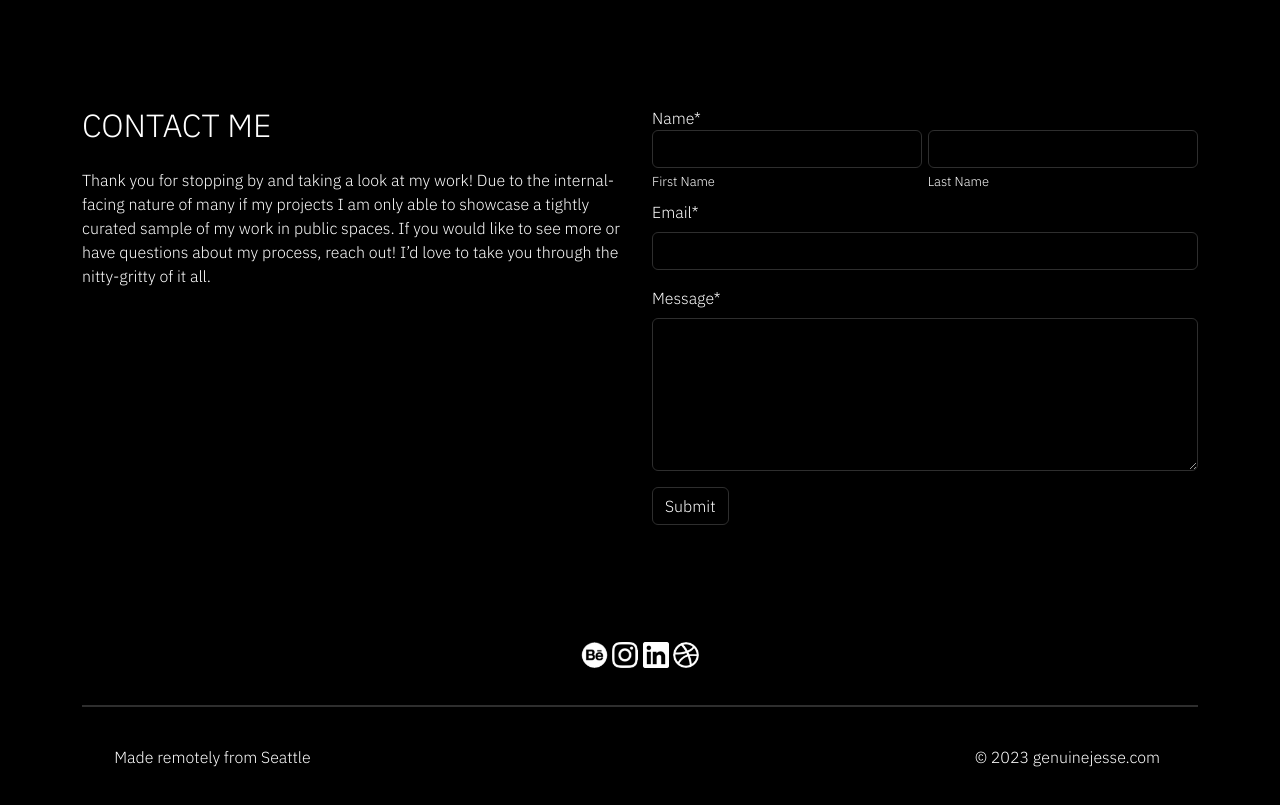
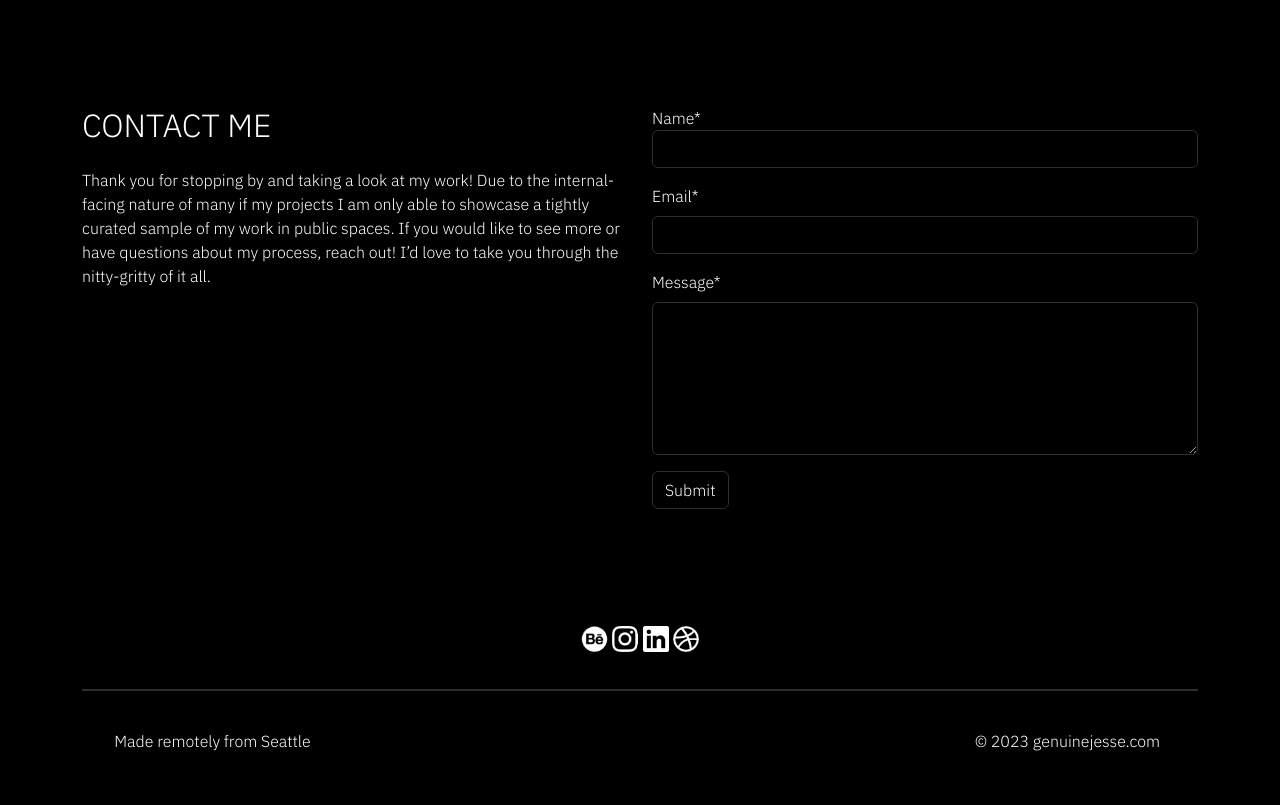
Before and after one commit to Meyer-and-Moon-Enterprises/moon-portfolio, a Next.js app: page /about in a window 1280 px wide. Shown: the part 940-1745 px from the top of the page. Built offline with nearby package versions, Linux system fonts and the light colour scheme.

Commit message:
we got updates

```diff
--- a/src/components/About.js
+++ b/src/components/About.js
@@ -2,12 +2,9 @@ import { Container, Row, Col } from 'react-bootstrap';
 
 export default function AboutComponent () {
   return (
-    <Container
-      className={`blackBackground h-100`}
-      fluid
-    >
+    <Container className={`blackBackground h-100`} fluid>
       <Container>
-        <Row className={`spacer`}></Row>
+        <Row className={`spacer`} />
         <Row className={`pt-3 pb-5`}>
           <Col className='d-flex flex-column justify-content-between'>
             <Row>
@@ -24,12 +21,7 @@ export default function AboutComponent () {
             </Row>
             <Row className='d-flex flex-row justify-content-between flex-grow-1 align-items-center'>
               <Col className='d-flex justify-content-between flex-row'>
-                <div
-                  className={``}
-                  style={{
-                    borderTop: '2px solid #2e2e2e',
-                    width: '40%',
-                  }}
+                <div className={``} style={{borderTop: '2px solid #2e2e2e', width: '40%',}}
                   >
                   <p className='pt-3 h6'>MY SKILL SET</p>
                   <ul className='list-unstyled pt-3'>
@@ -45,13 +37,7 @@ export default function AboutComponent () {
                     <li>Cross-functional team leadership Facilitation</li>
                   </ul>
                 </div>
-                <div
-                  className={``}
-                  style={{
-                    borderTop: '2px solid #2e2e2e',
-                    width: '40%',
-                  }}
-                  >
+                <div className={``} style={{borderTop: '2px solid #2e2e2e', width: '40%',}}>
                   <p className='pt-3 h6'>INTERESTS</p>
                   <ul className='list-unstyled pt-3'>
                     <li>Psychology</li>
@@ -77,7 +63,7 @@ export default function AboutComponent () {
             </div>
           </Col>
         </Row>
-        <Row className={`spacer`}></Row>
+        <Row className={`spacer`} />
         <Row className='pt-5'>
           <Col>
             <p className='h2'>CONTACT ME</p>
@@ -93,73 +79,18 @@ export default function AboutComponent () {
           <Col>
             <form>
               <label className={``}>Name*</label>
-              <div className='d-flex justify-content-between'>
-                <div
-                  className={``}
-                  style={{width: '49.5%'}}
-                  >
-                  <input
-                    id='firstName'
-                    className={`form-control`}
-                    required
-                  ></input>
-                  <label
-                    htmlFor='firstName'
-                    className={`form-label`}
-                    style={{fontSize: '13px'}}
-                  >
-                    First Name
-                  </label>
-                </div>
-                <div
-                  className={``}
-                  style={{width: '49.5%'}}
-                  >
-                  <input
-                    id='lastName'
-                    className={`form-control`}
-                    required
-                  ></input>
-                  <label
-                    htmlFor='lastName'
-                    className={`form-label`}
-                    style={{fontSize: '13px'}}
-                  >
-                    Last Name
-                  </label>
-                </div>
+              <div className={`w-100`}>
+                <input id='firstName' className={`form-control`} required />
               </div>
-
-              <label htmlFor='email' className={`form-label`}>
+              <label htmlFor='email' className={`form-label mt-3`}>
                 Email*
               </label>
-              <input
-                id='email'
-                className={`form-control`}
-                required
-              ></input>
-
-              <label
-                htmlFor='messageContent'
-                className={`form-label mt-3`}
-              >
+              <input id='email' className={`form-control`} required />
+              <label htmlFor='messageContent' className={`form-label mt-3`} >
                 Message*
               </label>
-              <textarea
-                id='messageContent'
-                className={`form-control`}
-                style={{height: '153px'}}
-                required
-              ></textarea>
-
-              <button
-                type='submit'
-                className={`btn btn-dark mt-3 mb-3`}
-                style={{
-                  backgroundColor: 'black',
-                  borderColor: '#2e2e2e'
-                }}
-              >
+              <textarea id='messageContent' className={`form-control`} style={{height: '153px'}} required></textarea>
+              <button type='submit' className={`btn btn-dark mt-3 mb-3`} style={{backgroundColor: 'black', borderColor: '#2e2e2e'}}>
                 Submit
               </button>
             </form>
--- a/src/components/Hero.js
+++ b/src/components/Hero.js
@@ -1,7 +1,7 @@
 import * as React from 'react';
 import { Container, Row, Col } from 'react-bootstrap';
 
-const Hero = () => {
+export default function Hero () {
   return (
     <Container className={`blackBackground p-0`} fluid>
       <Container
@@ -36,5 +36,3 @@ const Hero = () => {
     </Container>
   );
 };
-
-export default Hero;
--- a/src/components/Navbar.js
+++ b/src/components/Navbar.js
@@ -2,15 +2,11 @@ import { Container, Nav, Navbar } from 'react-bootstrap';
 
 export default function NavBar () {
   return (
-    <Navbar
-      // collapseOnSelect
-      // expand='lg'
-      className={`blackBackground`}
-      style={{ height: '3.5rem' }}
-      variant='dark'
-    >
+    <Navbar className={`blackBackground`} style={{ height: '3.5rem' }} variant='dark'>
       <Container>
-        <Navbar.Brand href='#home'>GENUINE JESSE</Navbar.Brand>
+        <Navbar.Brand href='#home'>
+          GENUINE JESSE
+        </Navbar.Brand>
         <Navbar.Toggle aria-controls='responsive-navbar-nav' />
         <Navbar.Collapse id='responsive-navbar-nav'>
           <Nav className='me-auto'></Nav>
```
